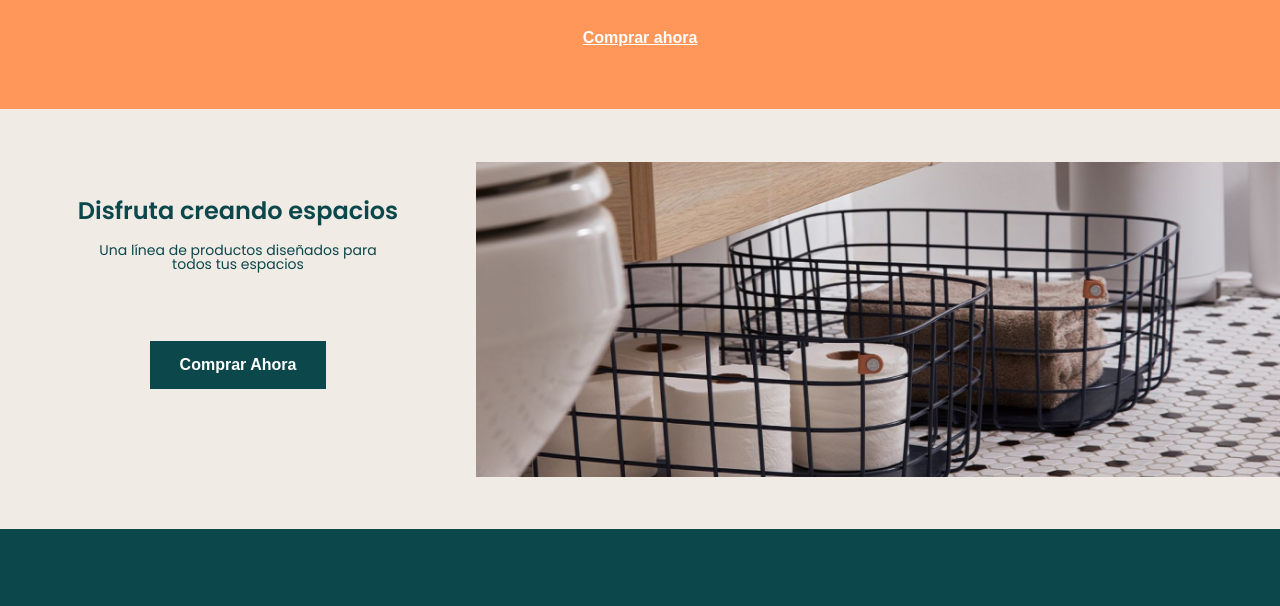
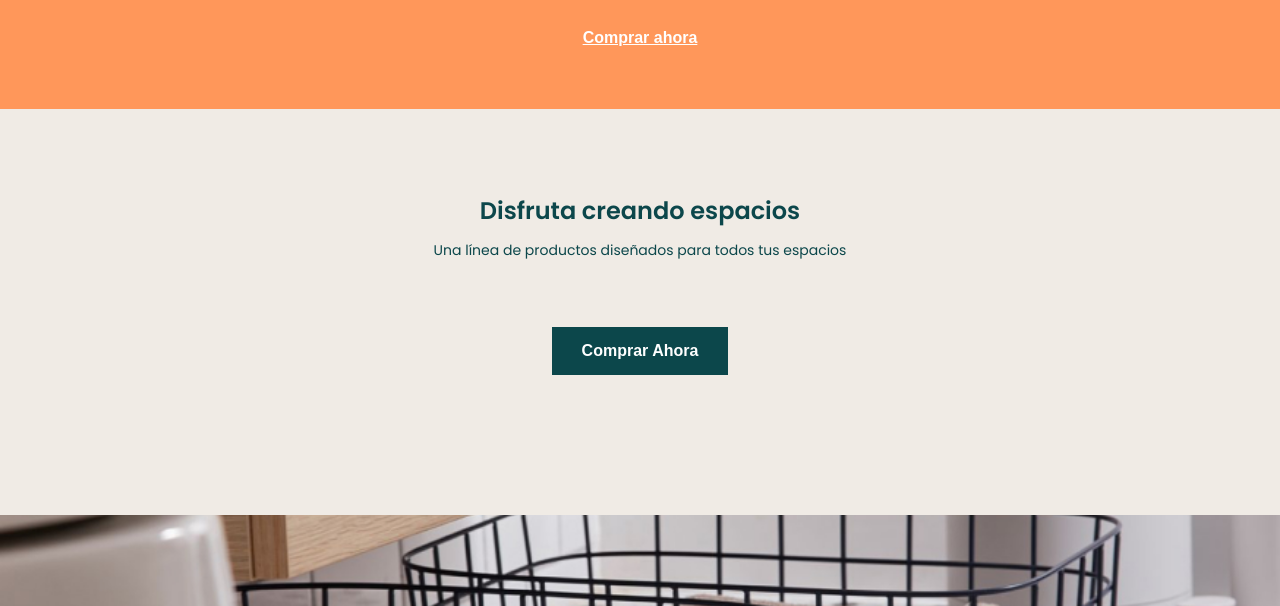
Before and after one commit to MarianelaLandoni/Open-spaces-web, a website: page docs/index.html in a window 1280 px wide. Shown: the part 1493-2099 px from the top of the page. Drawn offline with nearby package versions, Linux system fonts and the light colour scheme; files that its build step writes are made by us from their sources.

Commit message:
add desktop mod4

```diff
--- a/src/scss/layout/_main-mod4.scss
+++ b/src/scss/layout/_main-mod4.scss
@@ -1,4 +1,5 @@
 .createSpaces{
+    width: 100%;
     font-family: $font-main;
     background-color: $color-background;
     text-align: center;
@@ -7,24 +8,43 @@
     justify-content: center;
     align-items: center;
 
-    @media all and (min-width: 900px){
+    @media all and (min-width: 1728px){
         flex-direction: row;
     }
 
     &__container{
         padding: 90px 30px 140px 30px;
+        @media all and (min-width: 1728px){
+            width: 50%;
+        }
     }
 
     &__title{
         font-size: 24px;
         font-weight: 600;
         color: $color-title;
+        @media all and (min-width: 1728px){
+            width: 350px;
+            font-size: 36px;
+            text-align: left;
+            margin: 0 auto;
+
+        }
     }
 
     &__text{
         font-size: 14px;
         color: $color-title;
         padding: 20px 50px;
+
+        @media all and (min-width: 1728px){
+            width: 350px;
+            font-size: 16px;
+            text-align: left;
+            margin: 0 auto;
+            padding: 20px 0;
+
+        }
     }
 
     &__button{
@@ -35,6 +55,11 @@
         border: none;
         margin: 50px 120px 0px 120px;
         padding: 12px 24px;
+
+        @media all and (min-width: 1728px){
+            transform: translateX(-85px);
+            margin: 0;
+        }
 
         a{
             color: $color-button-text;
@@ -52,9 +77,9 @@
         background-position: center;
         background-size: cover;
         margin-top: 0;
+        @media all and (min-width: 1728px){
+            width: 50%;
+            height: 570px;
+        }
     }
 }
-
-figure{
-    height: 315px;
-}
```
